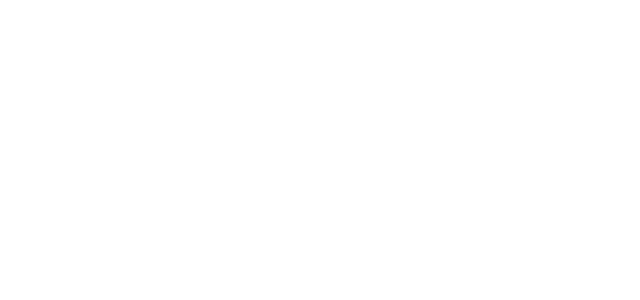
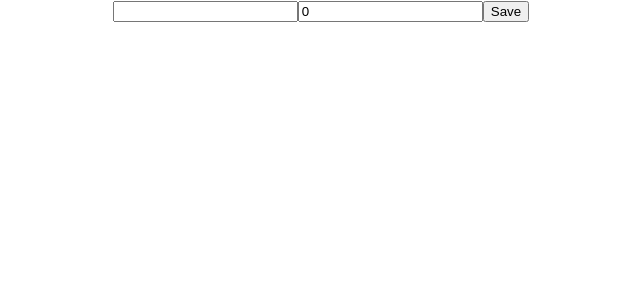
Before and after one commit to nifantyev/netology-redux-servicecenter, a React (Create React App) app: page / in a window 1280 px wide. Shown: the top 300 px of the page, without its empty margins (319-959 px from the left). Built offline with nearby package versions, Linux system fonts and the light colour scheme.

Commit message:
Реализовал ServiceForm

```diff
--- a/src/App.tsx
+++ b/src/App.tsx
@@ -1,8 +1,13 @@
 import React from 'react';
 import './App.css';
+import ServiceForm from './features/services/ServiceForm';
 
 function App() {
-  return <div className="App"></div>;
+  return (
+    <div className="App">
+      <ServiceForm />
+    </div>
+  );
 }
 
 export default App;
--- /dev/null
+++ b/src/features/services/ServiceForm.tsx
@@ -0,0 +1,58 @@
+import React from 'react';
+import { useAppSelector, useAppDispatch } from '../../app/hooks';
+import {
+  saveService,
+  updateServiceFormProp,
+  cancelEditService,
+} from './servicesSlice';
+
+export default function ServiceForm() {
+  const dispatch = useAppDispatch();
+
+  const { serviceForm, editedServiceId } = useAppSelector(
+    (store) => store.services
+  );
+
+  const handleChange = (event: any) => {
+    const { name, value } = event.target;
+    dispatch(updateServiceFormProp({ name, value }));
+  };
+
+  const handleSave = (event: any) => {
+    event.preventDefault();
+    dispatch(
+      saveService({
+        id: editedServiceId ?? 0,
+        name: serviceForm.name,
+        price: serviceForm.price,
+      })
+    );
+  };
+
+  const handleCancel = () => {
+    dispatch(cancelEditService());
+  };
+
+  return (
+    <form onSubmit={handleSave}>
+      <input
+        type="text"
+        name="name"
+        value={serviceForm.name}
+        onChange={handleChange}
+      />
+      <input
+        type="text"
+        name="price"
+        value={serviceForm.price}
+        onChange={handleChange}
+      />
+      <button type="submit">Save</button>
+      {editedServiceId && (
+        <button type="button" onClick={handleCancel}>
+          Cancel
+        </button>
+      )}
+    </form>
+  );
+}
```
